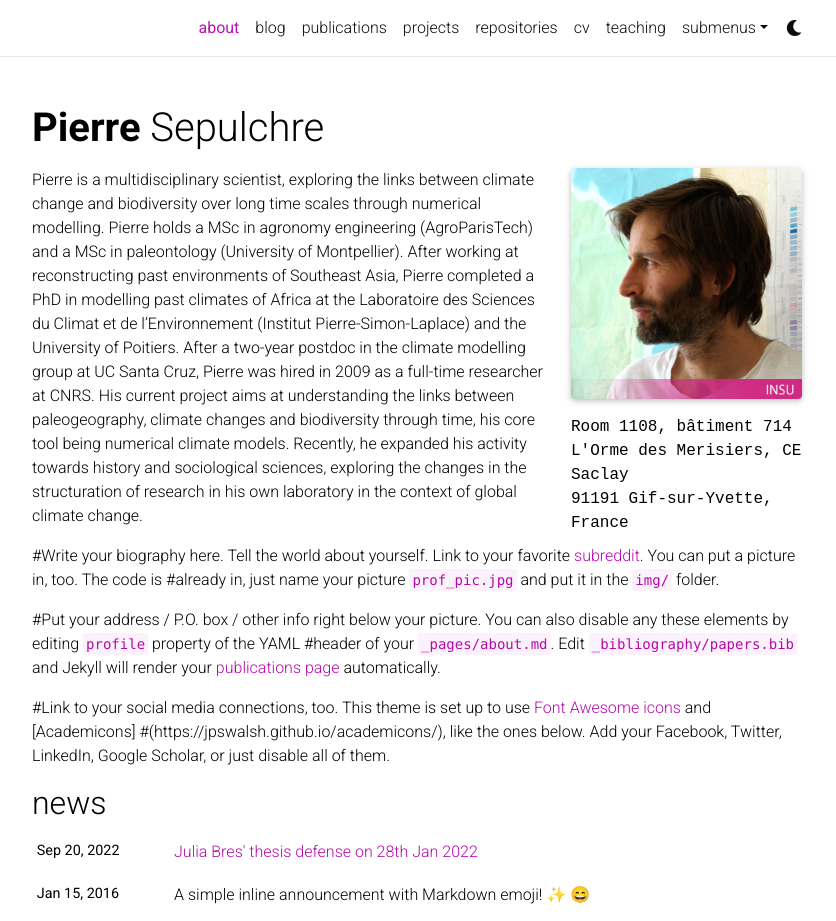
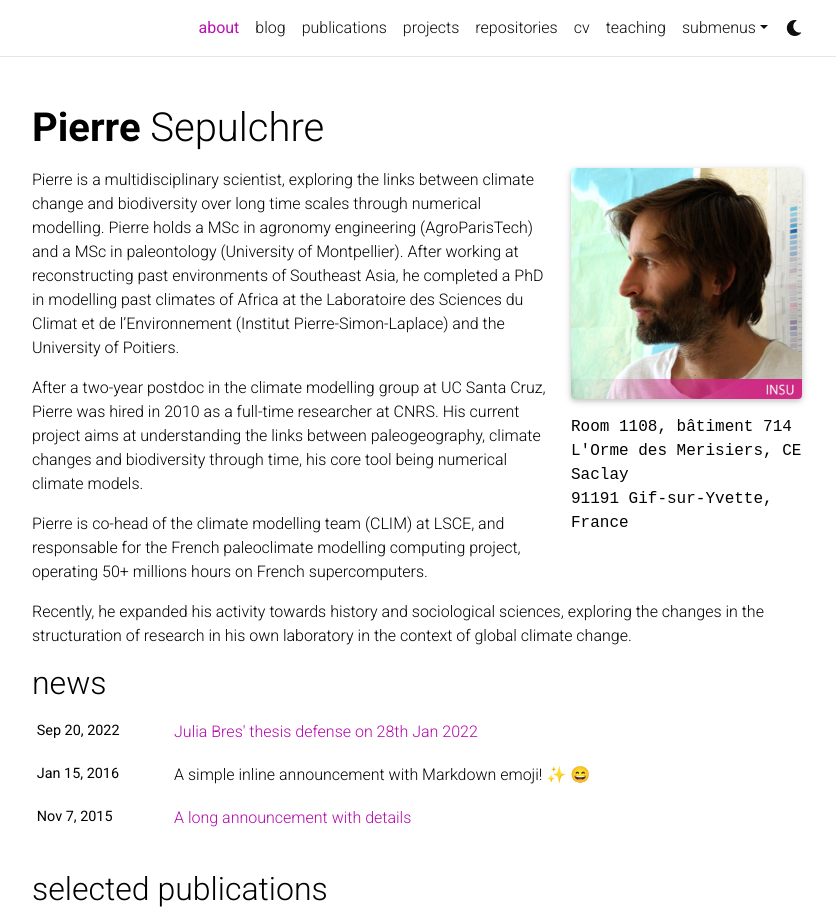
Before and after one commit to pierre-sepulchre/pierre-sepulchre.github.io, a Jekyll site: the page built from _pages/about.md, in a window 1280 px wide and 1330 px high, cut to the strip 0-921 px from the top of the window. Shown: the whole strip, without its empty margins (223-1059 px from the left). Built offline with Jekyll 4.4.1, drawn with Linux system fonts in a browser that asks for light colours; full-size pictures stand in for the smaller copies a plugin makes; emoji names are drawn with the system emoji font; comment, search, counter and statistics services are not loaded; a style sheet for code colours, icons or effects is not loaded.

Commit message:
Update about.md

```diff
--- a/_pages/about.md
+++ b/_pages/about.md
@@ -19,12 +19,10 @@
 social: true  # includes social icons at the bottom of the page
 ---
 
-Pierre is a multidisciplinary scientist, exploring the links between climate change and biodiversity over long time scales through numerical modelling. Pierre holds a MSc in agronomy engineering (AgroParisTech) and a MSc in paleontology (University of Montpellier). After working at reconstructing past environments of Southeast Asia, Pierre completed a PhD in modelling past climates of Africa at the Laboratoire des Sciences du Climat et de l’Environnement (Institut Pierre-Simon-Laplace) and the University of Poitiers. After a two-year postdoc in the climate modelling group at UC Santa Cruz, Pierre was hired in 2009 as a full-time researcher at CNRS. His current project aims at understanding the links between paleogeography, climate changes and biodiversity through time, his core tool being numerical climate models. Recently, he expanded his activity towards history and sociological sciences, exploring the changes in the structuration of research in his own laboratory in the context of global climate change.
+Pierre is a multidisciplinary scientist, exploring the links between climate change and biodiversity over long time scales through numerical modelling. Pierre holds a MSc in agronomy engineering (AgroParisTech) and a MSc in paleontology (University of Montpellier). After working at reconstructing past environments of Southeast Asia, he completed a PhD in modelling past climates of Africa at the Laboratoire des Sciences du Climat et de l’Environnement (Institut Pierre-Simon-Laplace) and the University of Poitiers.
 
+After a two-year postdoc in the climate modelling group at UC Santa Cruz, Pierre was hired in 2010 as a full-time researcher at CNRS. His current project aims at understanding the links between paleogeography, climate changes and biodiversity through time, his core tool being numerical climate models.
 
-#Write your biography here. Tell the world about yourself. Link to your favorite [subreddit](http://reddit.com). You can put a picture in, too. The code is #already in, just name your picture `prof_pic.jpg` and put it in the `img/` folder.
+Pierre is co-head of the climate modelling team (CLIM) at LSCE, and responsable for the French paleoclimate modelling computing project, operating 50+ millions hours on French supercomputers.
 
-#Put your address / P.O. box / other info right below your picture. You can also disable any these elements by editing `profile` property of the YAML #header of your `_pages/about.md`. Edit `_bibliography/papers.bib` and Jekyll will render your [publications page](/al-folio/publications/) automatically.
-
-#Link to your social media connections, too. This theme is set up to use [Font Awesome icons](http://fortawesome.github.io/Font-Awesome/) and [Academicons]
-#(https://jpswalsh.github.io/academicons/), like the ones below. Add your Facebook, Twitter, LinkedIn, Google Scholar, or just disable all of them.
+Recently, he expanded his activity towards history and sociological sciences, exploring the changes in the structuration of research in his own laboratory in the context of global climate change.
```
